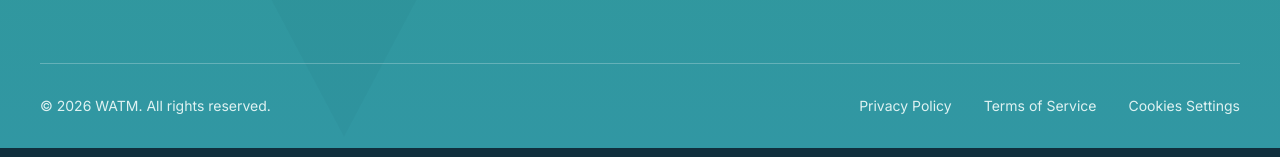
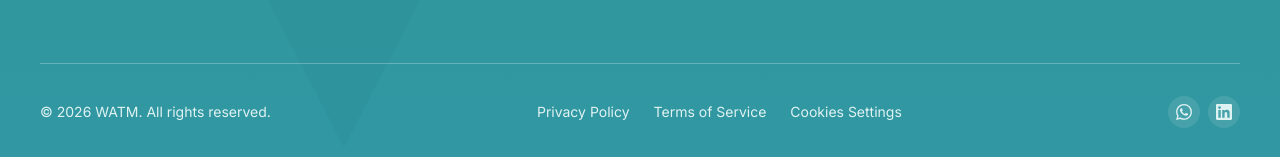
Before and after one commit to codewithalihamza/watim, a Next.js app: page / in a window 1280 px wide. Shown: the part 3467-3624 px from the top of the page. Built offline with nearby package versions, Linux system fonts and the light colour scheme.

Commit message:
Refactor Footer component layout to enhance visual structure; add social media icons for improved engagement and adjust legal links for better responsiveness across devices.

```diff
--- a/app/components/Footer.tsx
+++ b/app/components/Footer.tsx
@@ -92,11 +92,16 @@
           </div>
         </div>
 
-        <div className="mt-16 flex flex-col items-center justify-between gap-4 border-t border-white/25 py-8 sm:flex-row">
+        {/* Bottom bar with copyright, legal links, and social icons */}
+        <div className="mt-16 flex flex-col gap-6 border-t border-white/25 py-8">
+          {/* Row 1: Copyright + Legal Links + Social Icons */}
+          <div className="flex flex-col items-center gap-4 sm:flex-row sm:justify-between">
             <p className="text-sm text-[#dff2f2]">
               © {new Date().getFullYear()} WATM. All rights reserved.
             </p>
-          <div className="flex gap-8 text-sm text-[#dff2f2]">
+
+            {/* Legal Links - centered on mobile, left on desktop */}
+            <div className="flex flex-wrap justify-center gap-4 text-sm text-[#dff2f2] sm:gap-6">
               <a href="#" className="transition-colors hover:text-white hover:underline">
                 Privacy Policy
               </a>
@@ -107,6 +112,48 @@
                 Cookies Settings
               </a>
             </div>
+
+            {/* Social Icons - smaller size */}
+            <div className="flex items-center gap-2">
+              {/* WhatsApp */}
+              <a
+                href="https://wa.me/966507499351?text=Hello"
+                target="_blank"
+                rel="noopener noreferrer"
+                aria-label="WhatsApp"
+                className="flex h-8 w-8 items-center justify-center rounded-full bg-white/10 text-[#dff2f2] transition-all hover:bg-white/20 hover:text-white hover:scale-110"
+              >
+                <svg
+                  xmlns="http://www.w3.org/2000/svg"
+                  width="16"
+                  height="16"
+                  viewBox="0 0 24 24"
+                  fill="currentColor"
+                >
+                  <path d="M17.472 14.382c-.297-.149-1.758-.867-2.03-.967-.273-.099-.471-.148-.67.15-.197.297-.767.966-.94 1.164-.173.199-.347.223-.644.075-.297-.15-1.255-.463-2.39-1.475-.883-.788-1.48-1.761-1.653-2.059-.173-.297-.018-.458.13-.606.134-.133.298-.347.446-.52.149-.174.198-.298.298-.497.099-.198.05-.371-.025-.52-.075-.149-.669-1.612-.916-2.207-.242-.579-.487-.5-.669-.51-.173-.008-.371-.01-.57-.01-.198 0-.52.074-.792.372-.272.297-1.04 1.016-1.04 2.479 0 1.462 1.065 2.875 1.213 3.074.149.198 2.096 3.2 5.077 4.487.709.306 1.262.489 1.694.625.712.227 1.36.195 1.871.118.571-.085 1.758-.719 2.006-1.413.248-.694.248-1.289.173-1.413-.074-.124-.272-.198-.57-.347m-5.421 7.403h-.004a9.87 9.87 0 01-5.031-1.378l-.361-.214-3.741.982.998-3.648-.235-.374a9.86 9.86 0 01-1.51-5.26c.001-5.45 4.436-9.884 9.888-9.884 2.64 0 5.122 1.03 6.988 2.898a9.825 9.825 0 012.893 6.994c-.003 5.45-4.437 9.884-9.885 9.884m8.413-18.297A11.815 11.815 0 0012.05 0C5.495 0 .16 5.335.157 11.892c0 2.096.547 4.142 1.588 5.945L.057 24l6.305-1.654a11.882 11.882 0 005.683 1.448h.005c6.554 0 11.89-5.335 11.893-11.893a11.821 11.821 0 00-3.48-8.413z" />
+                </svg>
+              </a>
+
+              {/* LinkedIn */}
+              <a
+                href="https://www.linkedin.com/company/watm/"
+                target="_blank"
+                rel="noopener noreferrer"
+                aria-label="LinkedIn"
+                className="flex h-8 w-8 items-center justify-center rounded-full bg-white/10 text-[#dff2f2] transition-all hover:bg-white/20 hover:text-white hover:scale-110"
+              >
+                <svg
+                  xmlns="http://www.w3.org/2000/svg"
+                  width="16"
+                  height="16"
+                  viewBox="0 0 24 24"
+                  fill="currentColor"
+                >
+                  <path d="M20.447 20.452h-3.554v-5.569c0-1.328-.027-3.037-1.852-3.037-1.853 0-2.136 1.445-2.136 2.939v5.667H9.351V9h3.414v1.561h.046c.477-.9 1.637-1.85 3.37-1.85 3.601 0 4.267 2.37 4.267 5.455v6.286zM5.337 7.433a2.062 2.062 0 01-2.063-2.065 2.064 2.064 0 112.063 2.065zm1.782 13.019H3.555V9h3.564v11.452zM22.225 0H1.771C.792 0 0 .774 0 1.729v20.542C0 23.227.792 24 1.771 24h20.451C23.2 24 24 23.227 24 22.271V1.729C24 .774 23.2 0 22.222 0h.003z" />
+                </svg>
+              </a>
+            </div>
+          </div>
         </div>
       </div>
     </footer>
```
Lines whose indentation alone changed are shown as unchanged.
